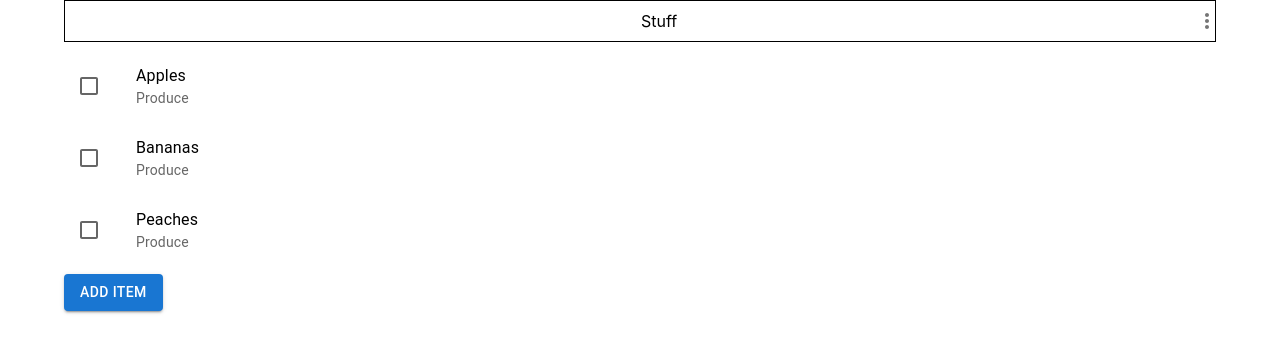
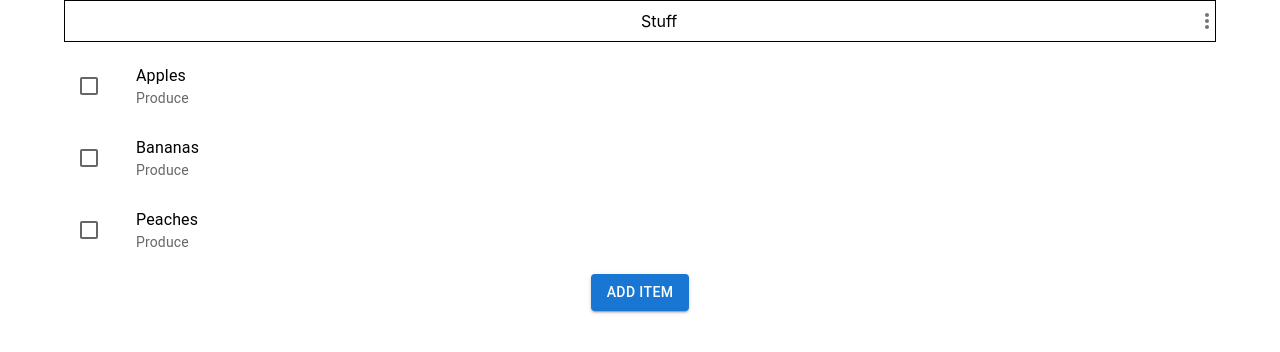
Before and after one commit to Chris-N/list-all, a React (Create React App) app: page / in a window 1280 px wide. Shown: the top 352 px of the page. Built offline with nearby package versions, Linux system fonts and the light colour scheme.

Commit message:
Center footer with add item button

```diff
--- a/src/App.tsx
+++ b/src/App.tsx
@@ -21,6 +21,12 @@ const Header = styled.div`
   border: 1px black solid;
 `;
 
+const Footer = styled.div`
+  display: flex;
+  justify-content: center;
+  align-items: center;
+`;
+
 const MyList = styled(List)``;
 
 function App() {
@@ -33,9 +39,9 @@ function App() {
         </IconButton>
       </Header>
       <MyList>
-        {Data.map((value) => {
+        {Data.map((value, index) => {
           return (
-            <ListItemButton key={'listitem-' + value.name}>
+            <ListItemButton key={`listitem-${value.name}-${index}`}>
               <ListItemIcon>
                 <Checkbox edge='start' disableRipple />
               </ListItemIcon>
@@ -44,7 +50,11 @@ function App() {
           );
         })}
       </MyList>
-      <Button variant='contained'>Add Item</Button>
+      <Footer>
+        <Button variant='contained' onClick={() => alert('TODO: Add item screen')}>
+          Add Item
+        </Button>
+      </Footer>
     </Container>
   );
 }
```
